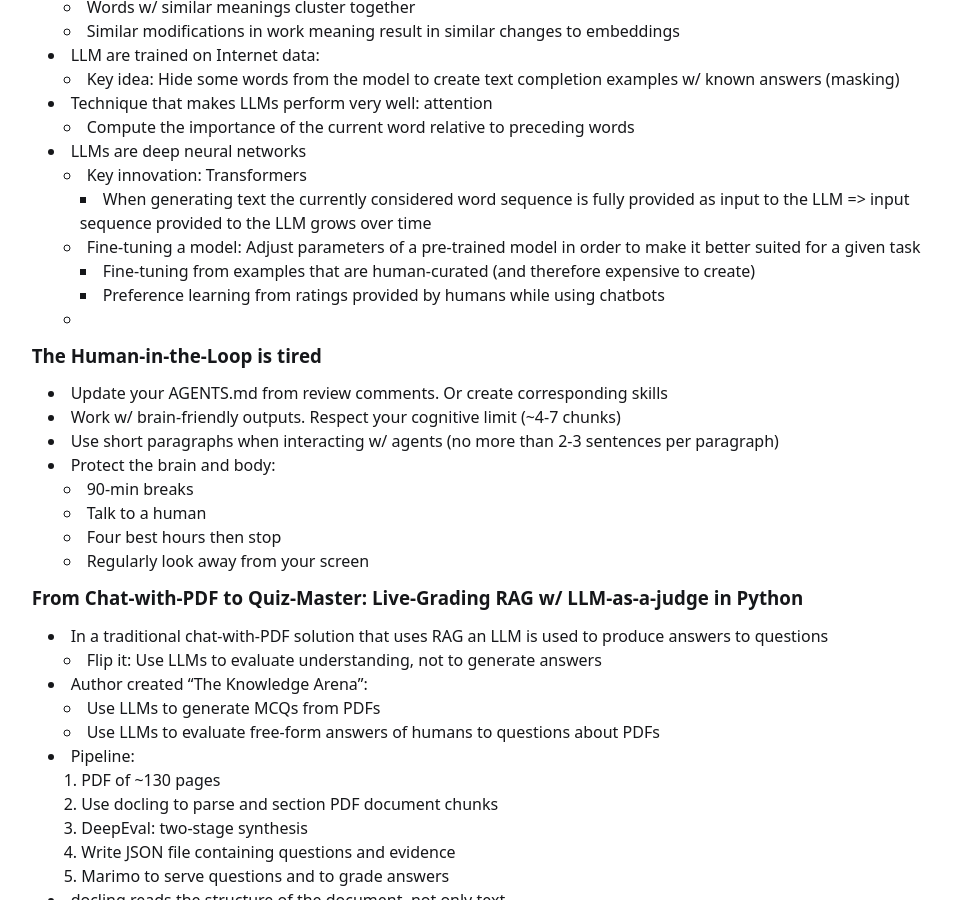
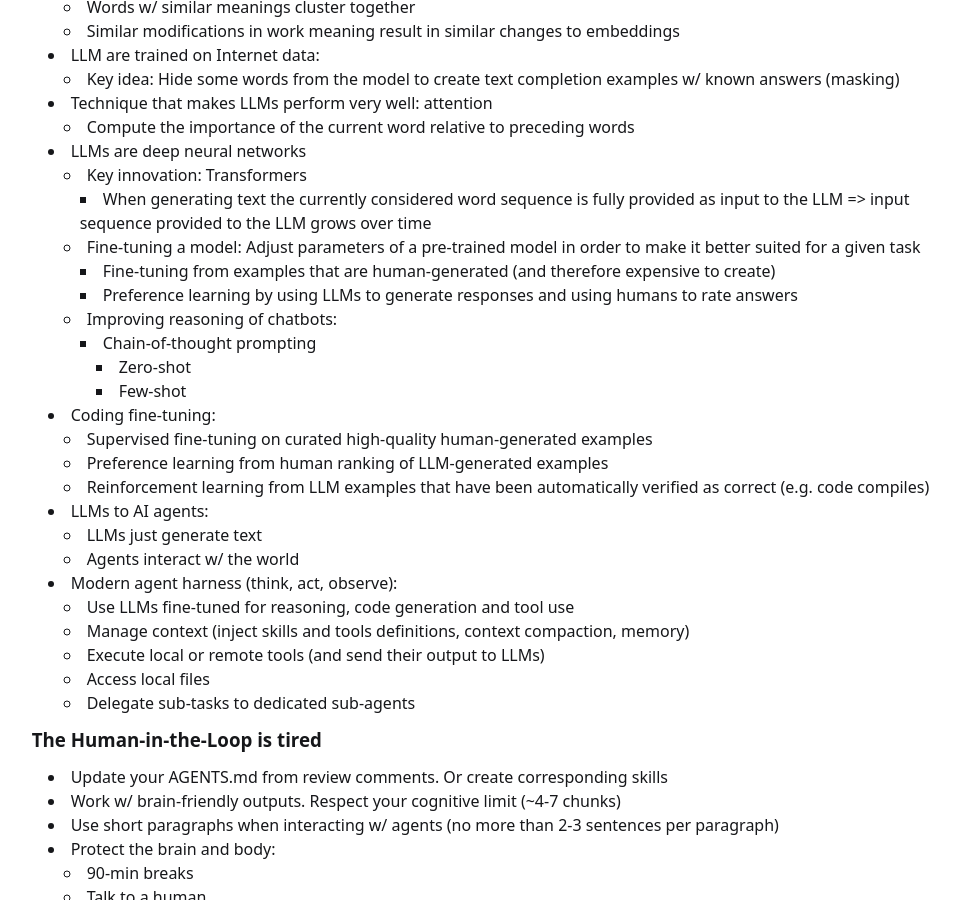
Before and after one commit to ovidiuparvu/ovidiuparvu.github.io, a Jekyll site: the page built from _posts/2026-06-05-pydata-london-2026.md, in a window 1280 px wide and 900 px high, scrolled down 4849 px. Shown: the whole window, without its empty margins (196-1156 px from the left). Built offline with Jekyll 4.4.1, drawn with Linux system fonts in a browser that asks for light colours; a script that is not in the unit is left out.

Commit message:
Add sections on fine-tuning LLMs, reasoning improvements, and AI agent interactions in PyData London 2026 notes

```diff
--- a/_posts/2026-06-05-pydata-london-2026.md
+++ b/_posts/2026-06-05-pydata-london-2026.md
@@ -221,9 +221,25 @@ tags: [pydata,conference]
   - Key innovation: Transformers
     - When generating text the currently considered word sequence is fully provided as input to the LLM => input sequence provided to the LLM grows over time
   - Fine-tuning a model: Adjust parameters of a pre-trained model in order to make it better suited for a given task
-    - Fine-tuning from examples that are human-curated (and therefore expensive to create)
-    - Preference learning from ratings provided by humans while using chatbots
-  -
+    - Fine-tuning from examples that are human-generated (and therefore expensive to create)
+    - Preference learning by using LLMs to generate responses and using humans to rate answers
+  - Improving reasoning of chatbots:
+    - Chain-of-thought prompting
+      - Zero-shot
+      - Few-shot
+- Coding fine-tuning:
+  - Supervised fine-tuning on curated high-quality human-generated examples
+  - Preference learning from human ranking of LLM-generated examples
+  - Reinforcement learning from LLM examples that have been automatically verified as correct (e.g. code compiles)
+- LLMs to AI agents:
+  - LLMs just generate text
+  - Agents interact w/ the world
+- Modern agent harness (think, act, observe):
+  - Use LLMs fine-tuned for reasoning, code generation and tool use
+  - Manage context (inject skills and tools definitions, context compaction, memory)
+  - Execute local or remote tools (and send their output to LLMs)
+  - Access local files
+  - Delegate sub-tasks to dedicated sub-agents
 
 ### The Human-in-the-Loop is tired
 
```
